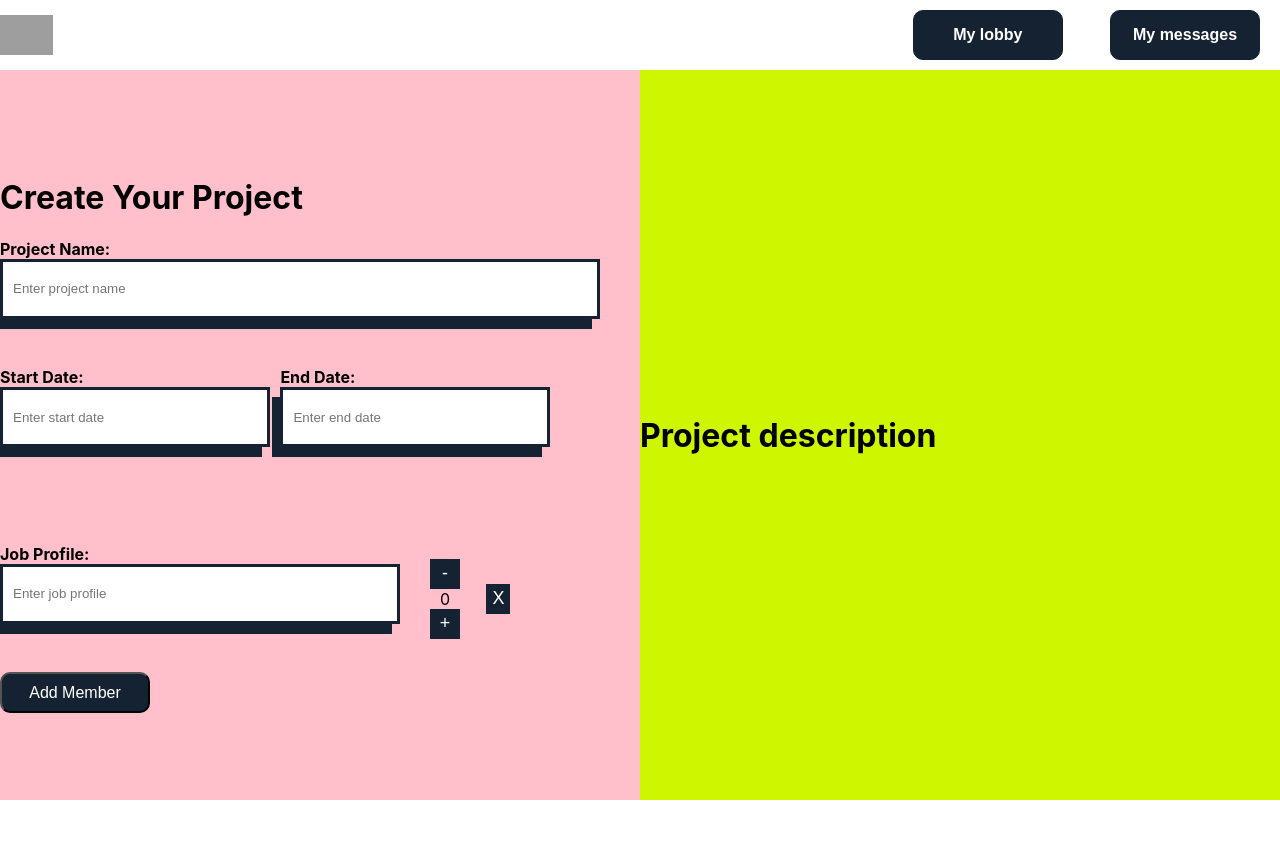
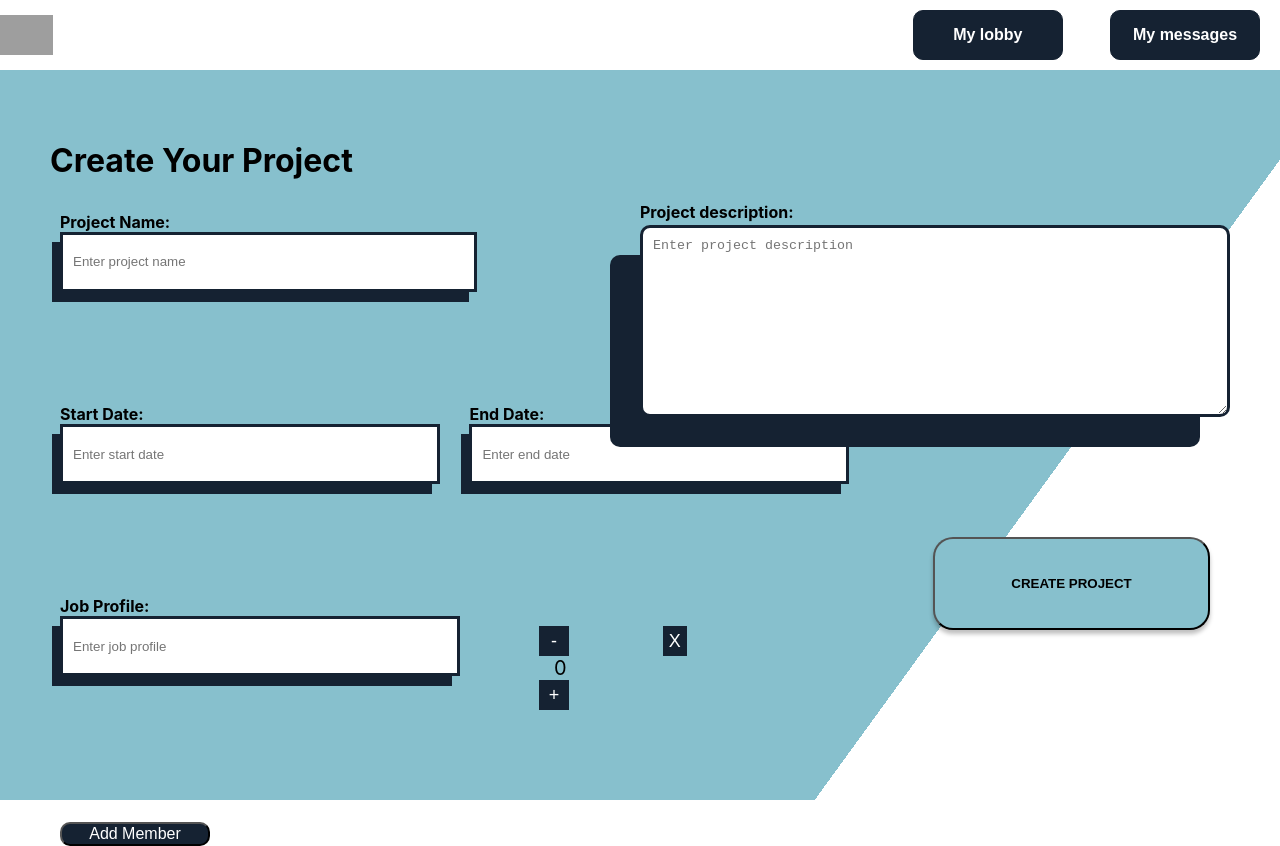
Before and after one commit to CFraissinet/frontend_Allwithin, a Next.js app: page / in a window 1280 px wide. Before the commit the page ends 800 px from the top, so only its background shows below. Built offline with nearby package versions, Linux system fonts and the light colour scheme; grey boxes are pictures that could not be loaded.

Commit message:
creation of the right part with the text area finished

```diff
--- a/components/CreateProject.js
+++ b/components/CreateProject.js
@@ -32,10 +32,10 @@ function CreateProject() {
 {/* contien la div formContainer et txtAreaContainer */}
         <div className={styles.leftRightContainer}>
 
-
+          <h1>Create Your Project</h1>
+       <div className={styles.leftRight} >
         <div className={styles.formContainer}>
           {/*--------------------------- Nav ------------------------------*/}
-          <h1>Create Your Project</h1>
 
 
           {/*--------------------------- Forms ------------------------------*/}
@@ -77,6 +77,7 @@ function CreateProject() {
 
             <div className={styles.jobInputContainer}>
 
+
             <div className={`${styles.inputBox} ${styles.labelStyle}`}>
                 <label htmlFor="jobProfile">Job Profile:</label>
                 <input
@@ -95,16 +96,25 @@ function CreateProject() {
                   <button>X</button>
                 </div>
             </div>
+            <button className={styles.addButton}>Add Member</button>
             {/* input job Profile & member count */}
-            <button className={styles.addButton}>Add Member</button>
           </div>
+        </div>
           {/*--------------------------- Forms ------------------------------*/}
-        </div>
 
 
         {/*------------------------- div txtAreaContainer ----------------------*/}
         <div  className={styles.txtAreaContainer}>
-    <h1>Project description</h1>
+        <label className={styles.labelStyle} htmlFor="projectDescription">Project description:</label>
+    <textarea
+    maxLength="1000"
+    className={styles.txtArea}
+    placeholder="Enter project description"
+    ></textarea>
+    <div className={styles.btnCreatCountainer}>
+    <button className={styles.btnCreateProject}> CREATE PROJECT</button>
+    </div>
+        </div>
         </div>
         {/*------------------------- div txtAreaContainer fin ----------------------*/}
         </div>
--- a/styles/CreateProject.module.css
+++ b/styles/CreateProject.module.css
@@ -80,19 +80,15 @@
 
 .formContainer {
   width: 50%;
-  height: 100%;
   display: flex;
   flex-direction: column;
-  justify-content: center;
-  background-color: PINK;
-
+ padding: 10px;
 }
 
-
-
+/* Project Name input */
 .input {
   box-sizing: border-box;
-  width: 600px;
+  width:85%;
   height: 60px;
   left: 32px;
   background: #ffffff;
@@ -104,8 +100,10 @@
 .counter {
   display: flex;
   flex-direction: row;
-  align-items: center;
-  margin: 30px 40px  0px 30px    ;
+  margin: 30px 4px  0px 30px    ;
+  height: 0%;
+  gap: 75px;
+
 }
 
 .counter button {
@@ -120,7 +118,8 @@
 }
 
 .counter span {
-  margin: 0 10px ;
+  margin: 0 15px ;
+  font-size: 20px;
 }
 /* backgound bi-color */
 .background {
@@ -128,21 +127,16 @@
   background-position: center;
   background: linear-gradient(0.35turn, #87c0cd 75%, white 50%);
 }
-
 .inputDiv {
   width: 86%;
-  height: 65%;
   display: flex;
   flex-direction: column;
-  align-items: start;
-
-
+  gap: 30%;
 }
 .inputDiv .addButton {
   box-sizing: border-box;
   width: 150px;
   height: 100px;
-
   background: #152232;
   border-radius: 10px;
   color: #ffffff;
@@ -158,20 +152,15 @@
   transition: 0.2s;
 }
 .endSartContainer{
-
   width: 100%;
-  height: 100%;
   display: flex;
   flex-direction: row;
-  align-items: center;
-  justify-content: space-between;
-
-
+gap: 6%;
 }
 .endStart{
 
   box-sizing: border-box;
-  width: 270px;
+  width: 380px;
   height: 60px;
   left: 32px;
   background: #ffffff;
@@ -186,15 +175,10 @@ flex-direction: column;
 }
 .jobInputContainer{
   width: 100%;
-  height: 100%;
   display: flex;
-
-  align-items: center;
-  justify-content: space-between;
-
+ gap: 10%;
 }
 .jobProfile{
-
   box-sizing: border-box;
   width: 400px;
   height: 60px;
@@ -207,7 +191,6 @@ flex-direction: column;
 .jobInput{
   display: flex;
   flex-direction: column;
-
 
 }
 .countForm{
@@ -222,16 +205,58 @@ flex-direction: column;
 /*----------------- txt area -----------------*/
 .txtAreaContainer{
 width: 50%;
-  height: 100%;
   display: flex;
   flex-direction: column;
-  justify-content: center;
-  background-color: rgb(205, 246, 0);
+
+
 }
 .leftRightContainer{
   height: 100%;
   display: flex;
-  flex-direction: row;
-  justify-content: space-between;
+  flex-direction: column;
+  padding: 50px;
+
+  .leftRight{
+    display: flex;
+    height: 100%;
+  }
+}
+.txtArea{
+  height: 60%;
+  background: #ffffff;
+  border: 3px solid #152232;
+  box-shadow: -30px 30px #152232;
+  border-radius: 10px;
+  padding: 10px;
+  margin-top: 3px;
+}
+.btnCreatCountainer{
+  display: flex;
+  flex-direction: column;
+  align-items: flex-end;
+  justify-content: flex-end;
+  padding: 120px 20px;
+}
+.btnCreateProject{
+  width: 277px;
+  height: 93px;
+  left: 1614px;
+  top: 947px;
+  font-weight: bold;
+  background: #87C0CD;
+  box-shadow: 0px 4px 4px rgba(0, 0, 0, 0.25);
+  border-radius: 20px;
+}
+.btnCreateProject:hover{
+  background-color: #ffffff;
+  color: #152232;
+  transition: 0.2s;
+  border: solid 2px #152232;
+}
+
+
+/* .centerDiv{
+  display: flex;
   align-items: center;
-}
+  justify-content: center;
+} */
```
